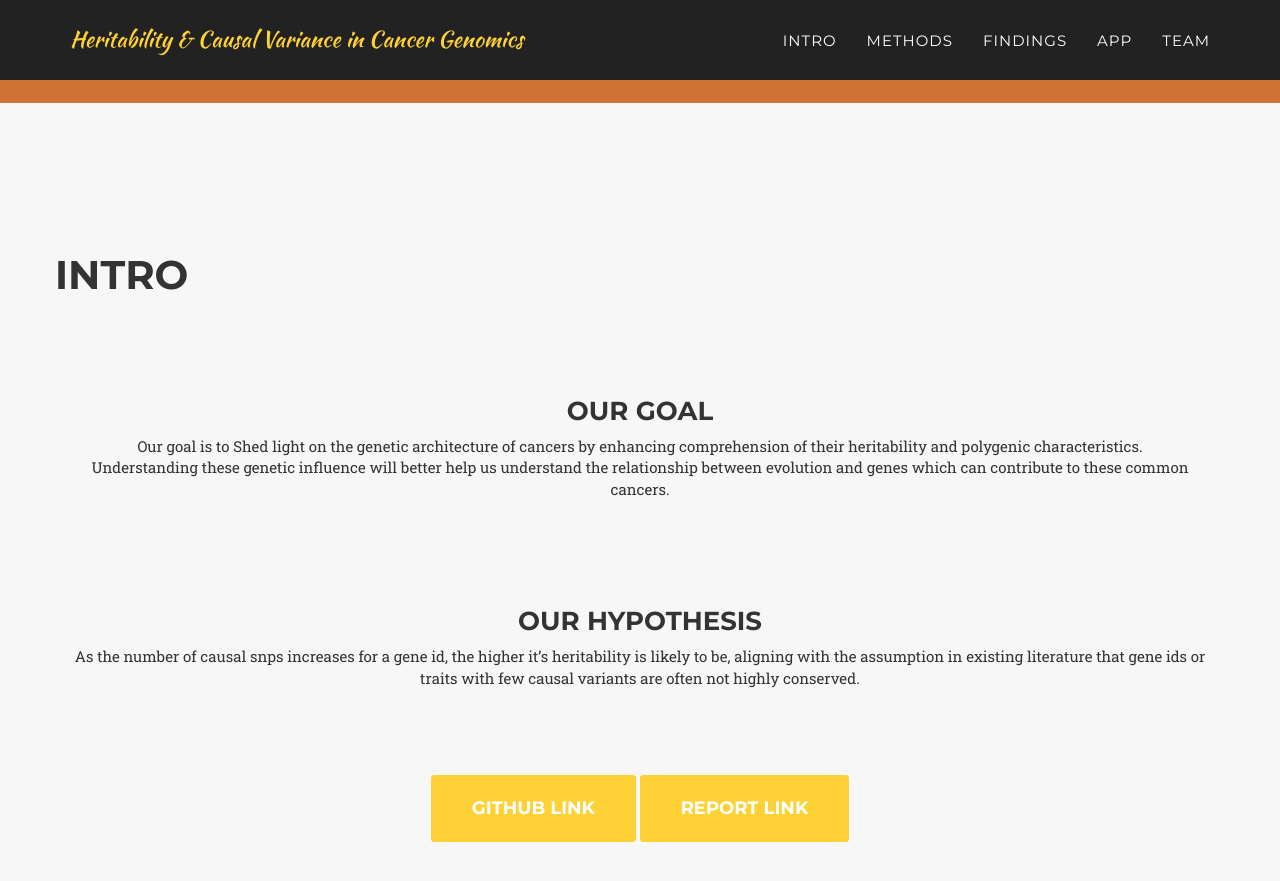
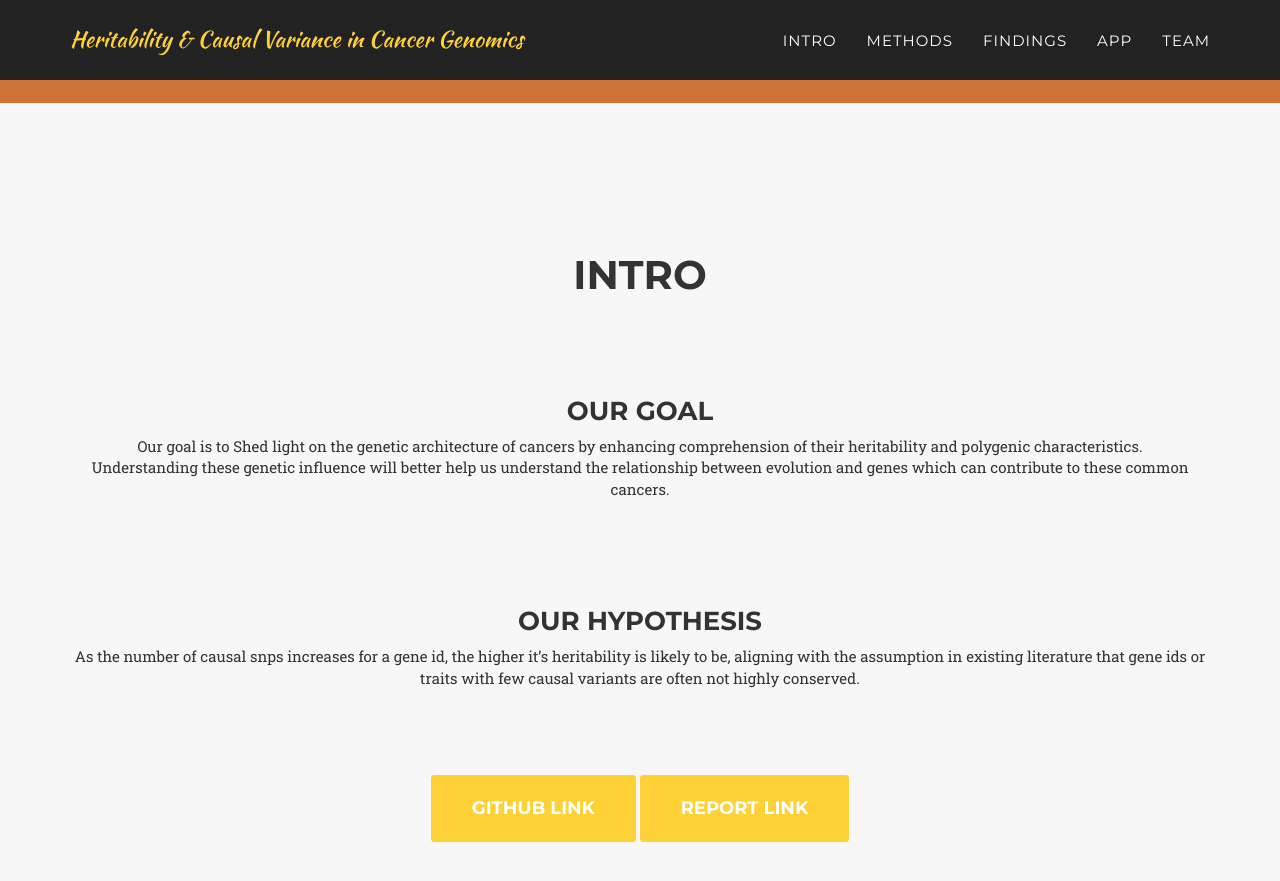
Before and after one commit to AntonBeliakovUCSD/Capstone, a Jekyll site: the page built from index.html, in a window 1280 px wide and 900 px high, scrolled down 805 px. Shown: the top 881 px of the window. Built offline with Jekyll 4.4.1, drawn with Linux system fonts in a browser that asks for light colours; some web fonts are replaced.

Commit message:
changed intro

```diff
--- a/_includes/intro.html
+++ b/_includes/intro.html
@@ -2,11 +2,12 @@
     <section id="intro"  class="bg-light-gray">
         <div class="container">
             <div class="row">
-                <h2 class="section-heading">Intro</h2>
+                <div class="col-lg-12 text-center">
 
-                <br><br><br>
+                    <h2 class="section-heading">Intro</h2>
 
-                <div class="col-lg-12 text-center">
+                    <br><br><br>
+
                     <p class="text-muted">
                         <H3> Our Goal </H3>
                         Our goal is to Shed light on the genetic architecture of cancers by enhancing comprehension of their heritability and polygenic characteristics.
@@ -21,7 +22,7 @@
 
                         <br><br><br><br><br>
 
-                        <div style="gap: 100px">
+                        <div style="margin-left: 50px; margin-right: 50px">
                             <a href="https://github.com/AntonBeliakovUCSD/Capstone" class="page-scroll btn btn-xl">Github Link</a>
                             <a href="https://drive.google.com/file/d/1dDTIaAgFiv3PqccQx0vxUpQeoQchqfxl/view?usp=sharing" class="page-scroll btn btn-xl">Report Link</a>
                         </div>
```
